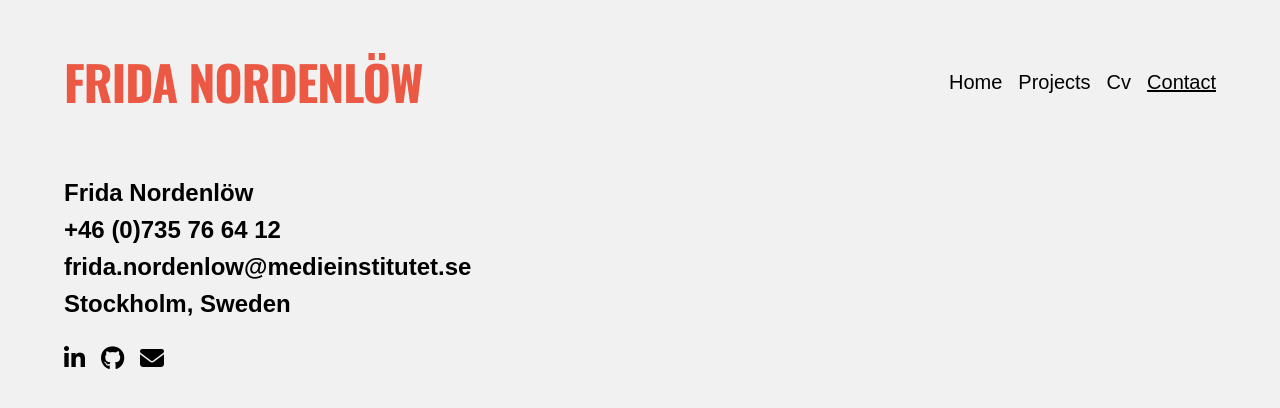
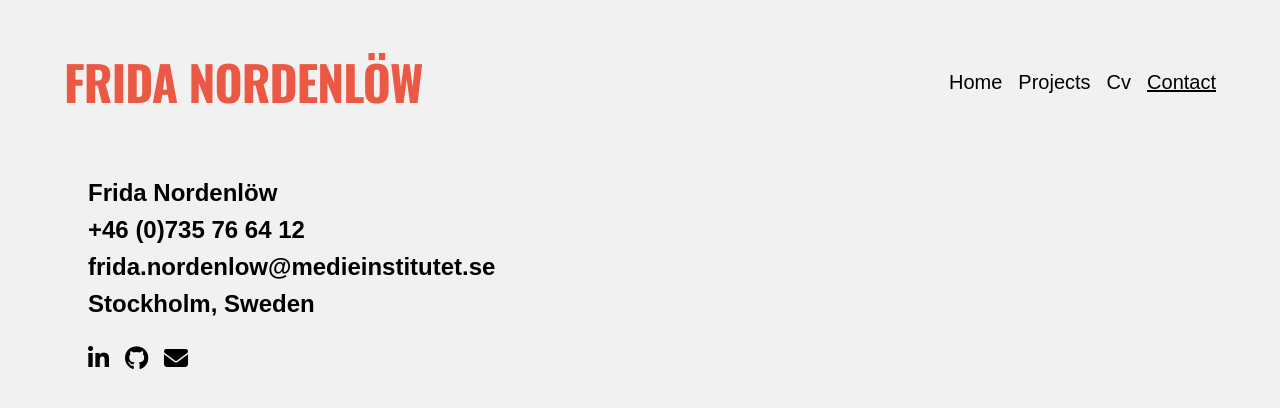
Before and after one commit to fridanordenlow/angular-portfolio, an Angular app: page /contact in a window 1280 px wide. Shown: the top 408 px of the page. Built offline with nearby package versions, Linux system fonts and the light colour scheme; a web font is replaced by a local one.

Commit message:
add padding to contact content

```diff
--- a/src/app/pages/contact/contact.component.scss
+++ b/src/app/pages/contact/contact.component.scss
@@ -5,7 +5,7 @@
   flex-direction: column;
   align-items: flex-start;
   // background: #aac5b5;
-  // padding: $space-xl;
+  padding: 0 $space-md;
   min-height: 100vh;
   flex: 1;
 
```
